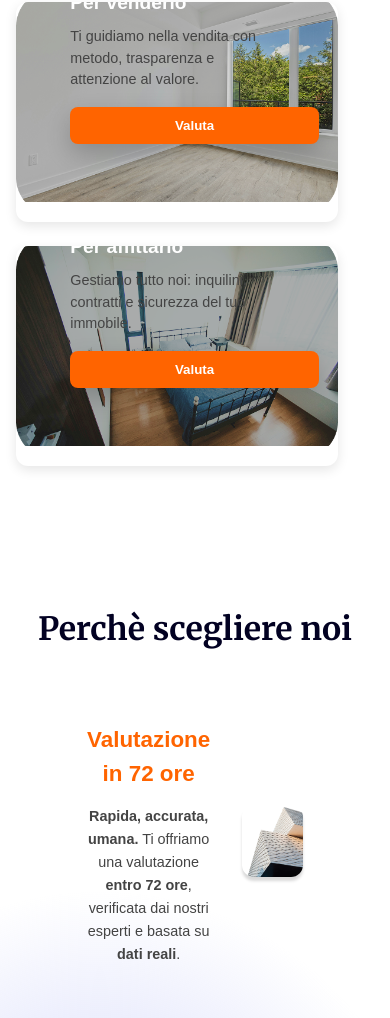
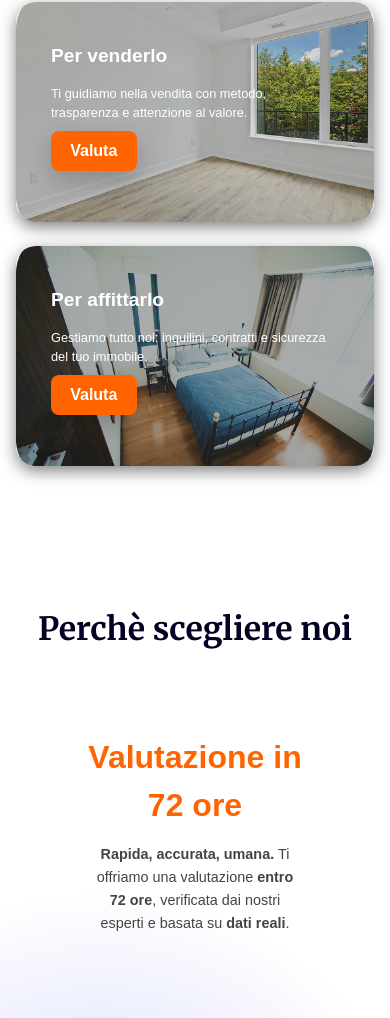
Before and after one commit to Alx370/Rooftop, a React (Vite) app in the folder capibaraweb-main/: page / in a window 390 px wide. Shown: the part 979-1997 px from the top of the page. Built offline with nearby package versions, Linux system fonts and the light colour scheme.

Commit message:
Versione definita HOME html+responsive

```diff
--- a/capibaraweb-main/src/pages/FAQ/faq.jsx
+++ b/capibaraweb-main/src/pages/FAQ/faq.jsx
@@ -1,9 +1,13 @@
-import React from "react";
+import React, { useEffect } from "react";
 import "./Faq.css";
 import Postino from "../../assets/images/Postino.png";
 import CasaHero from "../../assets/images/CasaHero.png";
 
 const Faq = () => {
+  useEffect(() => {
+    window.scrollTo(0, 0);
+  }, []);
+
   return (
     <div className="faq-page">
       <section className="faq-hero">
--- a/capibaraweb-main/src/pages/Home/home.css
+++ b/capibaraweb-main/src/pages/Home/home.css
@@ -127,7 +127,8 @@ h2 {
 }
 
 .btn.primary:hover {
-  background-color: var(--primary);
+  background-color: #e55a00;
+  color: #fff;
 }
 
 /* RESPONSIVE PART */
@@ -199,8 +200,10 @@ h2 {
   .hero-bg-palazzo {
     width: 100%;
     height: 350px;
-    background-position: center;
+    background-position: center bottom;
     opacity: 0.4;
+    top: auto;
+    bottom: 0;
   }
 
   .hero-bg-logo {
@@ -214,21 +217,21 @@ h2 {
 
 
 /* ===== INTRO SECTION ===== */
-.intro {
+.intro-home {
   padding: 6rem 0;
   display: flex;
   flex-direction: column;
   align-items: center;
 }
 
-.intro h2 {
+.intro-home h2 {
   font-size: 2.5rem;
   color: var(--text-dark);
   margin-bottom: 1rem;
   text-align: center;
 }
 
-.subtitle {
+.subtitle-home {
   color: var(--text-light);
   margin-bottom: 3rem;
   text-align: center;
@@ -237,7 +240,7 @@ h2 {
 }
 
 /* ===== CARD CONTAINER ===== */
-.intro-cards {
+.intro-cards-home {
   display: flex;
   gap: 2rem;
   flex-wrap: wrap;
@@ -250,7 +253,7 @@ h2 {
 }
 
 /* ===== CARD ===== */
-.card {
+.card-home {
   position: relative;
   width: 100%;
   max-width: 600px; /* mantiene il limite massimo */
@@ -262,11 +265,11 @@ h2 {
   min-width: 280px; /* per schermi piccoli */
 }
 
-.card:hover {
+.card-home:hover {
   transform: translateY(-6px);
 }
 
-.card img {
+.card-home img {
   width: 100%;
   height: 100%;
   object-fit: cover;
@@ -274,11 +277,11 @@ h2 {
   transition: filter 0.3s ease;
 }
 
-.card:hover img {
+.card-home:hover img {
   filter: brightness(70%);
 }
 
-.card-content {
+.card-content-home {
   margin-left: 35px;
   margin-bottom: 35px;
   position: absolute;
@@ -288,7 +291,7 @@ h2 {
   text-align: left;
 }
 
-.card-content h3 {
+.card-content-home h3 {
   margin-bottom: 0.5rem;
   font-weight: bold;
   color: rgb(255, 255, 255);
@@ -296,7 +299,7 @@ h2 {
   font-family: Montserrat, sans-serif;
 }
 
-.card-content p {
+.card-content-home p {
   margin-bottom: 1rem;
   max-width: 85%;
   color: rgb(255, 255, 255);
@@ -305,45 +308,45 @@ h2 {
 
 /* ===== RESPONSIVE ===== */
 @media (max-width: 1024px) {
-  .card {
+  .card-home {
     height: 300px;
   }
 }
 
 @media (max-width: 768px) {
-  .intro h2 {
+  .intro-home h2 {
     font-size: 2rem;
   }
 
-  .card {
+  .card-home {
     height: 250px;
   }
 
-  .card-content p {
+  .card-content-home p {
     font-size: 0.85rem;
   }
 }
 
 @media (max-width: 480px) {
-  .intro {
+  .intro-home {
     padding: 4rem 1rem;
   }
 
-  .intro-cards {
+  .intro-cards-home {
     flex-direction: column;
     gap: 1.5rem;
   }
 
-  .card {
+  .card-home {
     height: 220px;
     border-radius: 20px;
   }
 
-  .card-content h3 {
+  .card-content-home h3 {
     font-size: 1.2rem;
   }
 
-  .card-content p {
+  .card-content-home p {
     font-size: 0.8rem;
   }
 }
@@ -399,6 +402,14 @@ h2 {
   font-family: Montserrat, sans-serif;
 }
 
+.highlight1 {
+  font-family: Montserrat, sans-serif;
+  text-align: center;
+  color: var(--primary);
+  font-size: 2rem;
+  margin-bottom: 0.6rem;
+}
+
 .usp-text-centered h3 {
   font-family: Montserrat, sans-serif;
   text-align: center;
@@ -419,7 +430,6 @@ h2 {
   color: var(--primary);
   font-size: 2rem;
   margin-bottom: 0.6rem;
-
 }
 
 .usp-text p {
@@ -453,7 +463,7 @@ h2 {
   }
 
   .usp-text h3 {
-    font-size: 1.8rem;
+    font-size: 2rem;
   }
 
   .usp-img img {
@@ -483,7 +493,7 @@ h2 {
   }
 
   .usp-text h3 {
-    font-size: 1.6rem;
+    font-size: 2rem;
   }
 
   .usp-text p {
@@ -506,15 +516,41 @@ h2 {
   }
 
   .usp-text h3 {
-    font-size: 1.4rem;
+    font-size: 2rem;
   }
 
   .usp-text p {
     font-size: 0.9rem;
   }
 
-  .usp-img img {
-    max-width: 100%;
+  .usp-img {
+    display: none;
+  }
+}
+
+@media (max-width: 425px) {
+  .usp-img {
+    display: none;
+  }
+
+  .usp-item {
+    display: flex;
+    flex-direction: column;
+    align-items: center;
+    grid-template-columns: 1fr;
+  }
+
+  .usp-text {
+    text-align: center;
+    width: 100%;
+  }
+
+  .usp-text h3 {
+    text-align: center;
+  }
+
+  .usp-text p {
+    text-align: center;
   }
 }
 
@@ -635,13 +671,17 @@ h2 {
   grid-template-columns: 1fr 1fr;
   gap: 4rem;
   padding: 4rem 6rem;
-  align-items: center;
+  align-items: start;
+  max-width: 1400px;
+  margin: 0 auto;
 }
 
 .faq-left {
   flex-direction: column;
-  gap: 1.5rem;
-  align-items: flex-start;
+  gap: 1rem;
+  align-items: center;
+  position: sticky;
+  top: 100px;
 }
 
 .faq-left .btn {
@@ -655,12 +695,12 @@ h2 {
   margin: 0;
 }
 
-.faq-text {
+.faq-text-home {
   text-align: left;
   font-family: Montserrat, sans-serif;
 }
 
-.faq-text p {
+.faq-text-home p {
   color: var(--text-light);
   line-height: 1.6;
 }
@@ -695,16 +735,83 @@ h2 {
 }
 
 .faq-item p {
+  font-family: Montserrat, sans-serif;
   margin-top: 12px;
   color: #3b3a4a;
   line-height: 1.5;
+}
+
+/* Responsive FAQ */
+@media (max-width: 1024px) {
+  .faq {
+    padding: 4rem 3rem;
+    gap: 3rem;
+  }
+}
+
+@media (max-width: 768px) {
+  .faq {
+    grid-template-columns: 1fr;
+    padding: 3rem 2rem;
+    gap: 2rem;
+    align-items: center;
+  }
+
+  .faq-left {
+    position: static;
+    display: flex;
+    flex-direction: column;
+    align-items: center;
+    text-align: center;
+    width: 100%;
+  }
+
+  .faq-title {
+    text-align: center;
+    font-size: 1.8rem;
+  }
+
+  .faq-text {
+    text-align: center;
+  }
+
+  .faq-left .btn {
+    align-self: center;
+  }
+
+  .faq-boxes {
+    max-width: 100%;
+    display: flex;
+    flex-direction: column;
+    align-items: center;
+    width: 100%;
+  }
+
+  .faq-item {
+    max-width: 520px;
+    width: 100%;
+  }
+}
+
+@media (max-width: 480px) {
+  .faq {
+    padding: 2rem 1rem;
+  }
+
+  .faq-title {
+    font-size: 1.5rem;
+  }
+
+  .faq-text p {
+    font-size: 0.9rem;
+  }
 }
 
 
 /* ============ NEWSLETTER ============ */
 .newsletter {
   text-align: center;
-  padding: 7rem 2rem;
+  padding: 5rem 2rem 0 2rem;
   color: var(--text-dark);
 }
 
@@ -751,8 +858,9 @@ h2 {
 }
 
 .newsletter .btn:hover {
-  background-color: var(--primary);
-  color: #000000;
+  background-color: #e55a00;
+  color: #ffffff;
+  transform: scale(1.02);
 }
 
 /* ================= RESPONSIVE ================= */
--- a/capibaraweb-main/src/pages/Home/home.jsx
+++ b/capibaraweb-main/src/pages/Home/home.jsx
@@ -55,29 +55,29 @@ const Home = () => {
       </section>
 
       {/* ---------------- INTRO ---------------- */}
-      <section className="intro">
+      <section className="intro-home">
         <h2>I nostri servizi</h2>
-        <p className="subtitle">Ti aiutiamo a valorizzare la tua casa e a venderla al giusto valore.</p>
+        <p className="subtitle-home">Ti aiutiamo a valorizzare la tua casa e a venderla al giusto valore.</p>
 
-        <div className="intro-cards">
+        <div className="intro-cards-home">
 
-          <div className="card">
+          <div className="card-home">
             <img src="src/pages/Home/img/finestra.png" alt="Interno casa" />
-            <div className="card-content">
+            <div className="card-content-home">
               <h3>Per venderlo</h3>
               <p>Ti guidiamo nella vendita con metodo, trasparenza e attenzione al valore.</p>
-              <button className="btn primary">Valuta</button>
+              <Link className="btn primary" to="/valutazione" >Valuta</Link>
             </div>
           </div>
 
-          <div className="card">
+          <div className="card-home">
             <img src="src/pages/Home/img/letto.png" alt="Interno ufficio" />
-            <div className="card-content">
+            <div className="card-content-home">
               <h3>Per affittarlo</h3>
               <p>Gestiamo tutto noi: inquilini,
                 contratti e sicurezza del
                 tuo immobile.</p>
-              <button className="btn primary">Valuta</button>
+              <Link className="btn primary" to="" >Valuta</Link>
             </div>
           </div>
 
@@ -101,7 +101,7 @@ const Home = () => {
 
           <div className="usp-item reverse">
             <div className="usp-img">
-              <img src="src/pages/Home/img/edificio.png" alt="Metodo user-centred" />
+              <img src="src/pages/Home/img/chiavi.jpg" alt="Metodo user-centred" />
             </div>
             <div className="usp-text">
               <h3 className="highlight1">Metodo user-centred</h3>
@@ -146,10 +146,10 @@ const Home = () => {
       <section className="faq">
         <div className="faq-left">
           <h2 className="faq-title">Qui per rispondere a tutte le tue domande</h2>
-          <div className="faq-text">
+          <div className="faq-text-home">
             <p>Abbiamo raccolto le domande più frequenti dei nostri clienti, con risposte semplici e trasparenti per aiutarti a trovare subito le informazioni che cerchi.</p>
           </div>
-          <button className="btn primary">Trova risposta</button>
+          <Link className="btn primary" to="/faq" >Trova Risposta</Link>
         </div>
 
         <div className="faq-boxes">
@@ -163,16 +163,14 @@ const Home = () => {
           <details className="faq-item">
             <summary><span>Devo pagare per la valutazione dell'immobile?</span></summary>
             <p>
-              Lorem ipsum dolor sit amet consectetur adipiscing elit sed do
-              eiusmod tempor incididunt.
+              No, la valutazione del tuo immobile, tramite il nostro form, è completamente gratuita e senza impegno.
             </p>
           </details>
 
           <details className="faq-item">
             <summary><span>Gestite anche contratti di affitto a lungo termine?</span></summary>
             <p>
-              Lorem ipsum dolor sit amet consectetur adipiscing elit sed do
-              eiusmod tempor incididunt.
+              Sì, gestiamo anche contratti di affitto a lungo termine, offrendo assistenza completa in ogni fase.
             </p>
           </details>
         </div>
```
Also changed, not shown: capibaraweb-main/src/pages/Home/img/chiavi.jpg (added), capibaraweb-main/src/pages/Home/img/chiavi.png (deleted).
